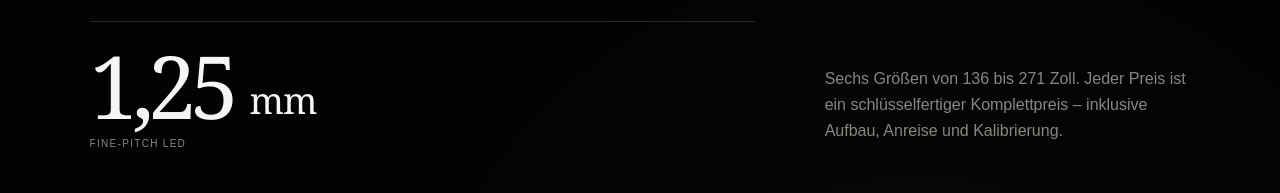
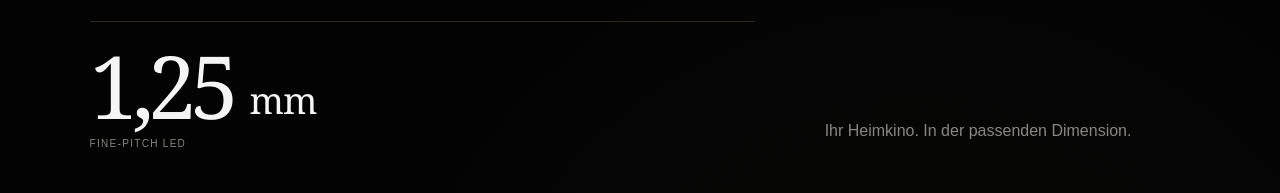
Before and after one commit to dennis-glaser-coder/cinema-n7, a Next.js app: page /produkte in a window 1280 px wide. Shown: the part 307-500 px from the top of the page. Built offline with nearby package versions, Linux system fonts and the light colour scheme; no server answers.

Commit message:
Refine product introduction copy

```diff
--- a/app/produkte/page.tsx
+++ b/app/produkte/page.tsx
@@ -56,8 +56,7 @@ export default function ProductsPage() {
           </div>
         </div>
         <p>
-          Sechs Größen von 136 bis 271 Zoll. Jeder Preis ist ein
-          schlüsselfertiger Komplettpreis – inklusive Aufbau, Anreise und Kalibrierung.
+          Ihr Heimkino. In der passenden Dimension.
         </p>
       </section>
 
```
